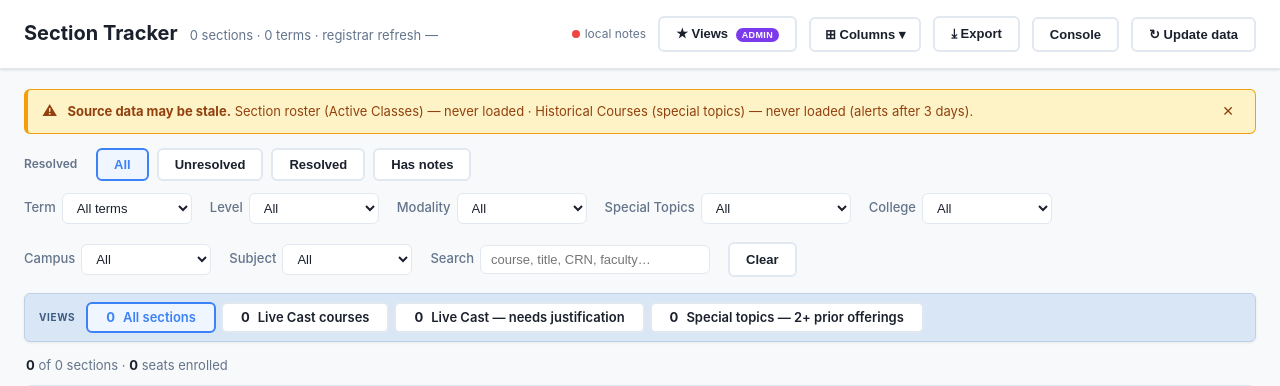
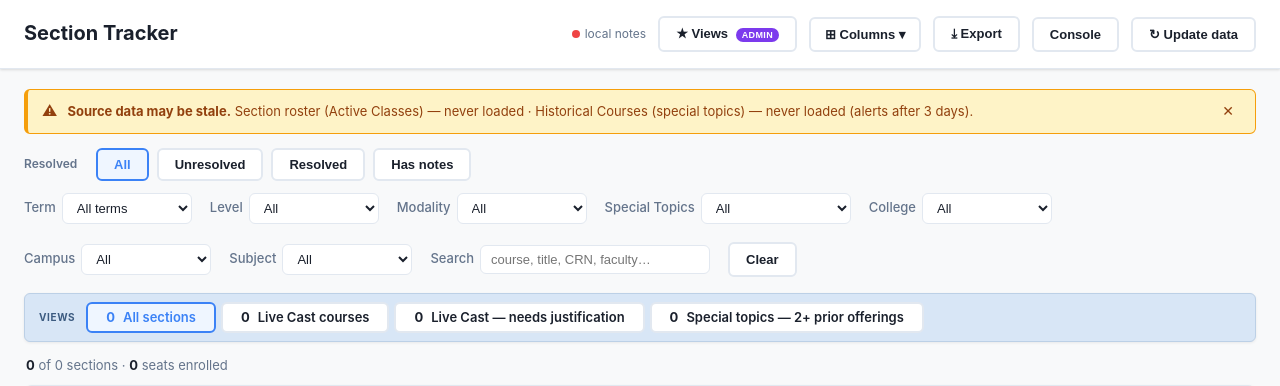
Before and after one commit to wmeleis/section-tracker, a Flask app: page / in a window 1280 px wide. Shown: the top 386 px of the page. Run offline with Flask 3, Linux system fonts and the light colour scheme; data that the repository does not hold is empty.

Commit message:
Header: drop the sections/terms/refresh subtitle beside the title
Removed the #subtitle span (and the JS that populated it) from the header name row;
the header now shows just 'Section Tracker' with the Updated/Build timestamps below.
Section count still appears in the stats line above the table.

Co-Authored-By: Claude Opus 4.8 <noreply@anthropic.com>

```diff
--- a/static/app.js
+++ b/static/app.js
@@ -98,7 +98,6 @@ async function load() {
   // default to the first available term if the saved default isn't present
   const terms = availableTerms();
   if (filters.term && !terms.includes(filters.term)) filters.term = terms[0] || '';
-  $('#subtitle').textContent = allSections.length.toLocaleString() + ' sections · ' + terms.length + ' terms · registrar refresh ' + (refreshDate || '—');
   // Always-visible (everyone), same location/format as the program & student trackers:
   // "Updated: <mon d> at <time> ET" + "Build: <mon d, yyyy, time> ET".
   $('#last-updated').textContent = lastFetch ? ('Updated: ' +
--- a/templates/dashboard.html
+++ b/templates/dashboard.html
@@ -12,7 +12,6 @@
     <div class="header-left">
       <div class="header-name">
         <h1>Section Tracker</h1>
-        <span class="subtitle" id="subtitle">Fall 2026 · loading…</span>
       </div>
       <div class="header-times">
         <span class="last-updated" id="last-updated"></span>
```
